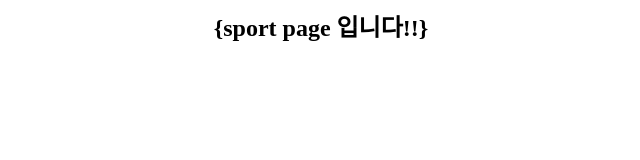
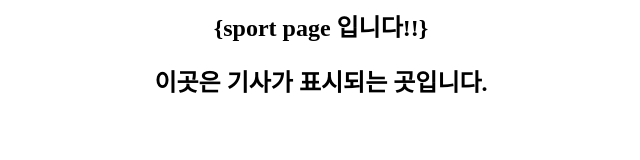
Before and after one commit to ekdms3868/sport, a plain HTML site: page index.html in a window 1280 px wide. Shown: the whole page, without its empty margins (319-959 px from the left). Drawn offline with Linux system fonts and the light colour scheme.

Commit message:
Update index.html

```diff
--- a/index.html
+++ b/index.html
@@ -1,3 +1,4 @@
 <center>
   <h2>{sport page 입니다!!}</h2>
+  <h2>이곳은 기사가 표시되는 곳입니다.</h2>
 </center>
```
